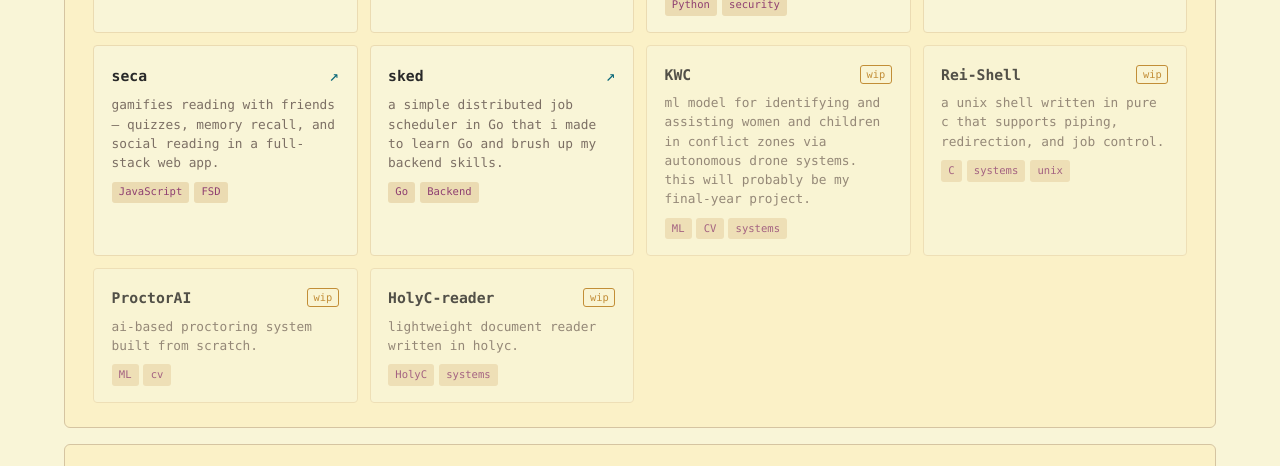
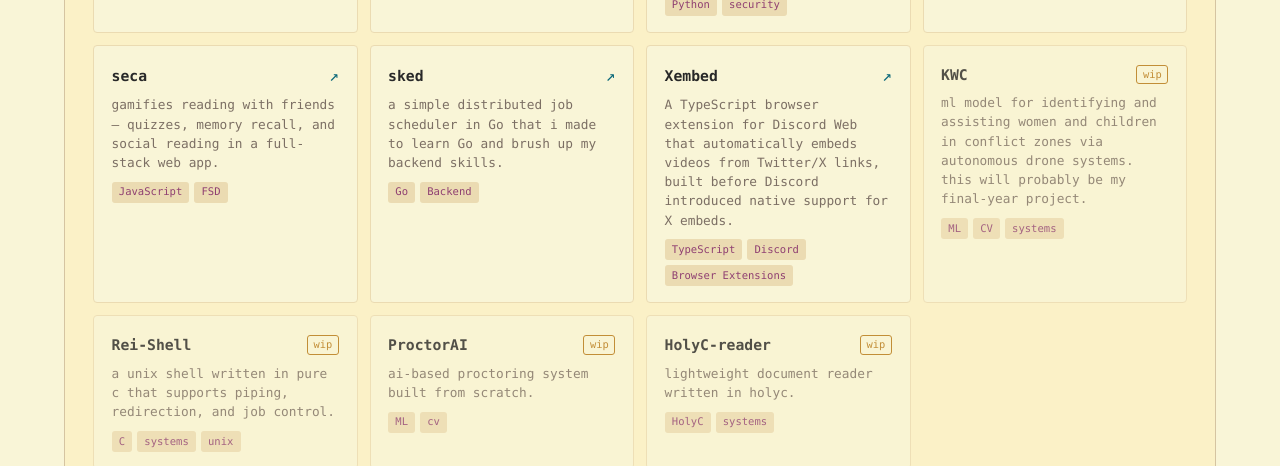
Before and after one commit to ReitardXd/ReitardXd.github.io, a plain HTML site: page main.html in a window 1280 px wide. Shown: the part 1275-1741 px from the top of the page. Drawn offline with Linux system fonts and the light colour scheme; no server answers.

Commit message:
added project description for Xembed

```diff
--- a/main.html
+++ b/main.html
@@ -200,6 +200,14 @@
             <p>a simple distributed job scheduler in Go that i made to learn Go and brush up my backend skills.</p>
             <div class="project-tags"><span>Go</span><span>Backend</span></div>
           </div>
+          <div class ="project-card">
+              <div class = "project-header">
+                <span class = "project-name">Xembed</span>
+                <a href="https://github.com/ReitardXd/Xembed" target ="_blank" rel="noopener" class="project-link">↗</a>
+              </div>
+              <p>A TypeScript browser extension for Discord Web that automatically embeds videos from Twitter/X links, built before Discord introduced native support for X embeds.</p>
+            <div class="project-tags"><span>TypeScript</span><span>Discord</span><span>Browser Extensions</span></div>
+            </div>
 
             <div class="project-card wip">
                 <div class="project-header">
```
